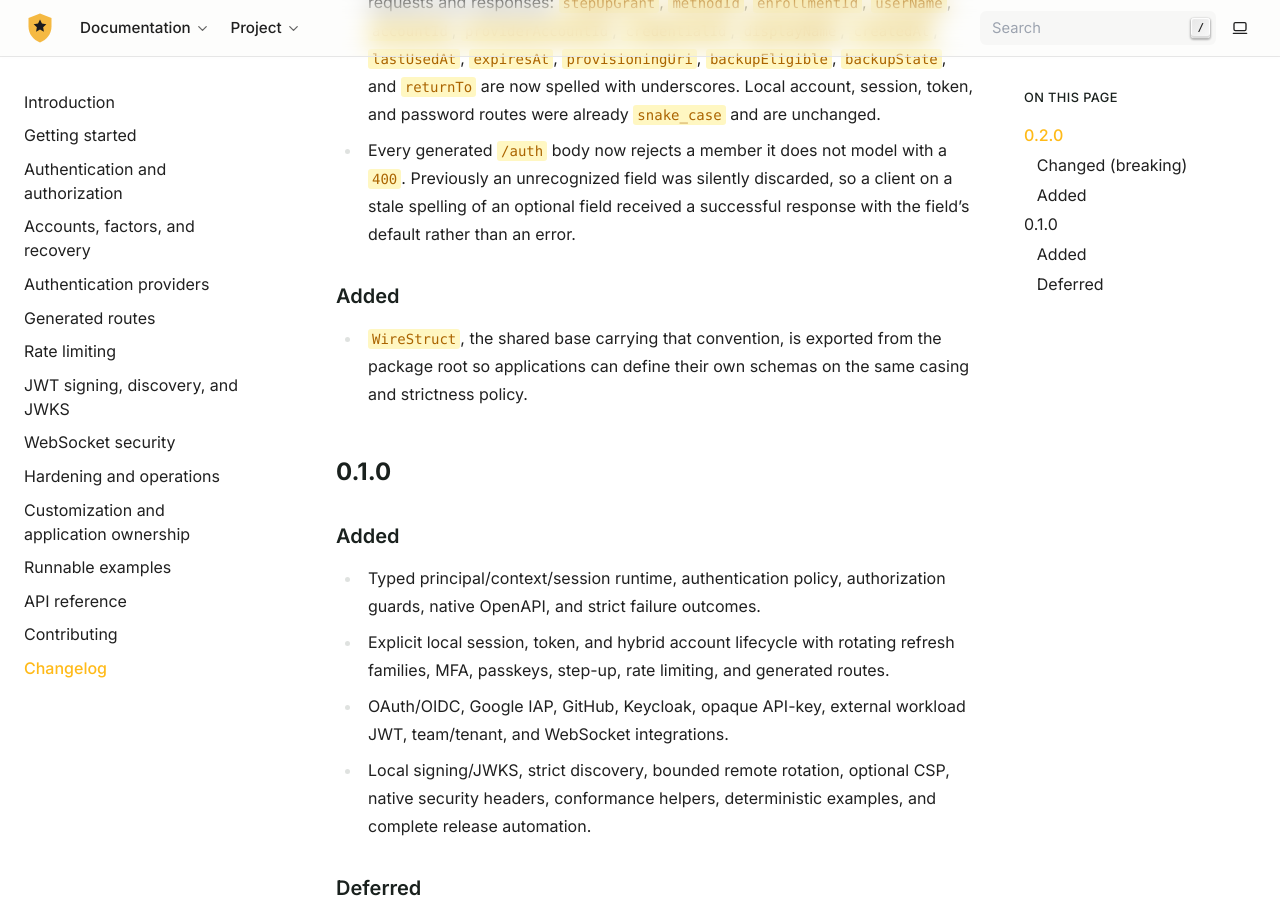
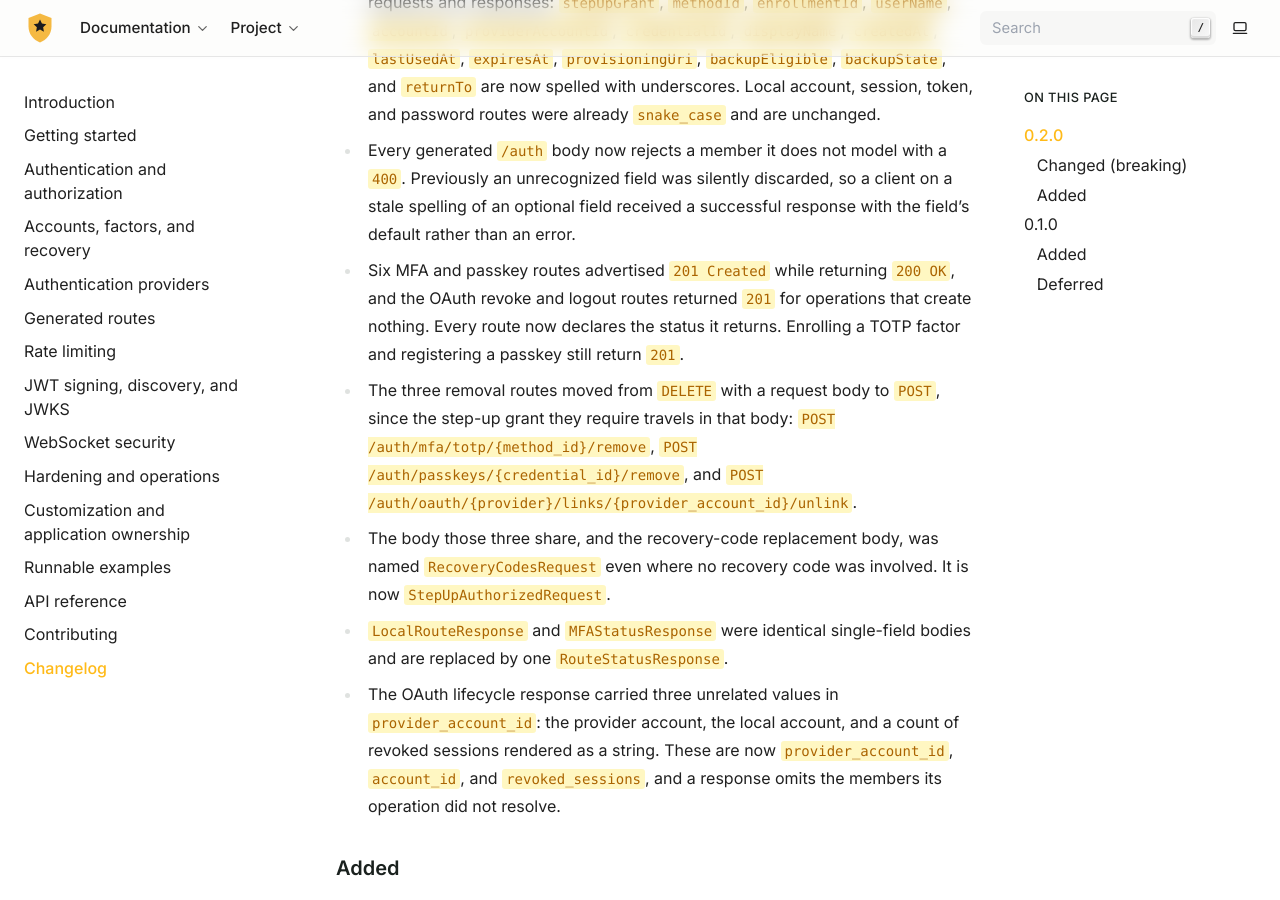
Before and after one commit to cofin/litestar-security, a Sphinx documentation site: the page built from docs/changelog.rst, in a window 1280 px wide and 900 px high, scrolled down 352 px. Built offline with Sphinx 7.4.7, drawn with Linux system fonts in a browser that asks for light colours.

Commit message:
refactor(routes)!: one status body, and removals that carry a body use POST
BREAKING CHANGE: the three removal routes required a step-up grant in a DELETE
request body, which is undefined in HTTP and dropped by some intermediaries.
They are now `POST /auth/mfa/totp/{method_id}/remove`,
`POST /auth/passkeys/{credential_id}/remove`, and
`POST /auth/oauth/{provider}/links/{provider_account_id}/unlink`.

BREAKING CHANGE: `LocalRouteResponse` and `MFAStatusResponse` were identical
single-field bodies documented as two separate schemas. Both are replaced by
`RouteStatusResponse`. The OAuth lifecycle response stays distinct because it
now carries three named identifiers of its own.

```diff
--- a/docs/changelog.rst
+++ b/docs/changelog.rst
@@ -19,6 +19,26 @@ Changed (breaking)
   ``400``. Previously an unrecognized field was silently discarded, so a client
   on a stale spelling of an optional field received a successful response with
   the field's default rather than an error.
+* Six MFA and passkey routes advertised ``201 Created`` while returning
+  ``200 OK``, and the OAuth revoke and logout routes returned ``201`` for
+  operations that create nothing. Every route now declares the status it
+  returns. Enrolling a TOTP factor and registering a passkey still return
+  ``201``.
+* The three removal routes moved from ``DELETE`` with a request body to
+  ``POST``, since the step-up grant they require travels in that body:
+  ``POST /auth/mfa/totp/{method_id}/remove``,
+  ``POST /auth/passkeys/{credential_id}/remove``, and
+  ``POST /auth/oauth/{provider}/links/{provider_account_id}/unlink``.
+* The body those three share, and the recovery-code replacement body, was named
+  ``RecoveryCodesRequest`` even where no recovery code was involved. It is now
+  ``StepUpAuthorizedRequest``.
+* ``LocalRouteResponse`` and ``MFAStatusResponse`` were identical single-field
+  bodies and are replaced by one ``RouteStatusResponse``.
+* The OAuth lifecycle response carried three unrelated values in
+  ``provider_account_id``: the provider account, the local account, and a count
+  of revoked sessions rendered as a string. These are now
+  ``provider_account_id``, ``account_id``, and ``revoked_sessions``, and a
+  response omits the members its operation did not resolve.
 
 Added
 ~~~~~
```
Also changed, not shown: 9 other files.
